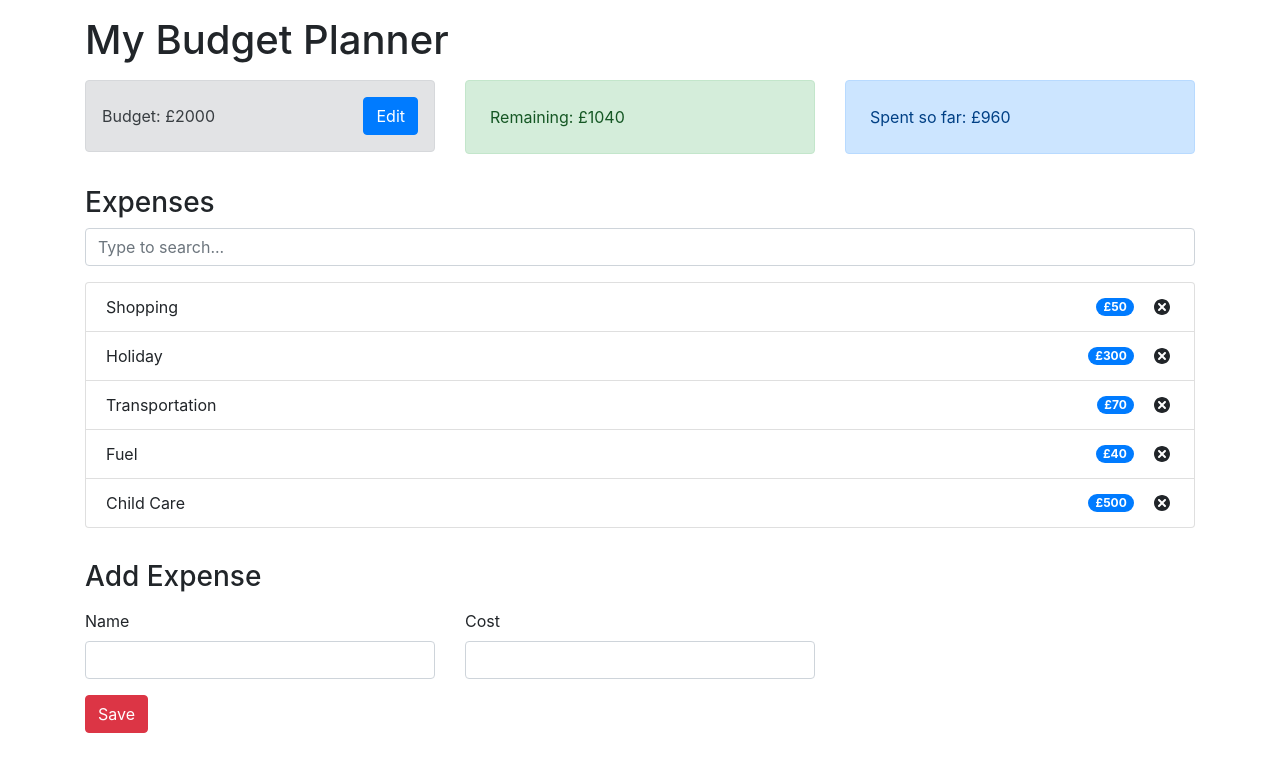
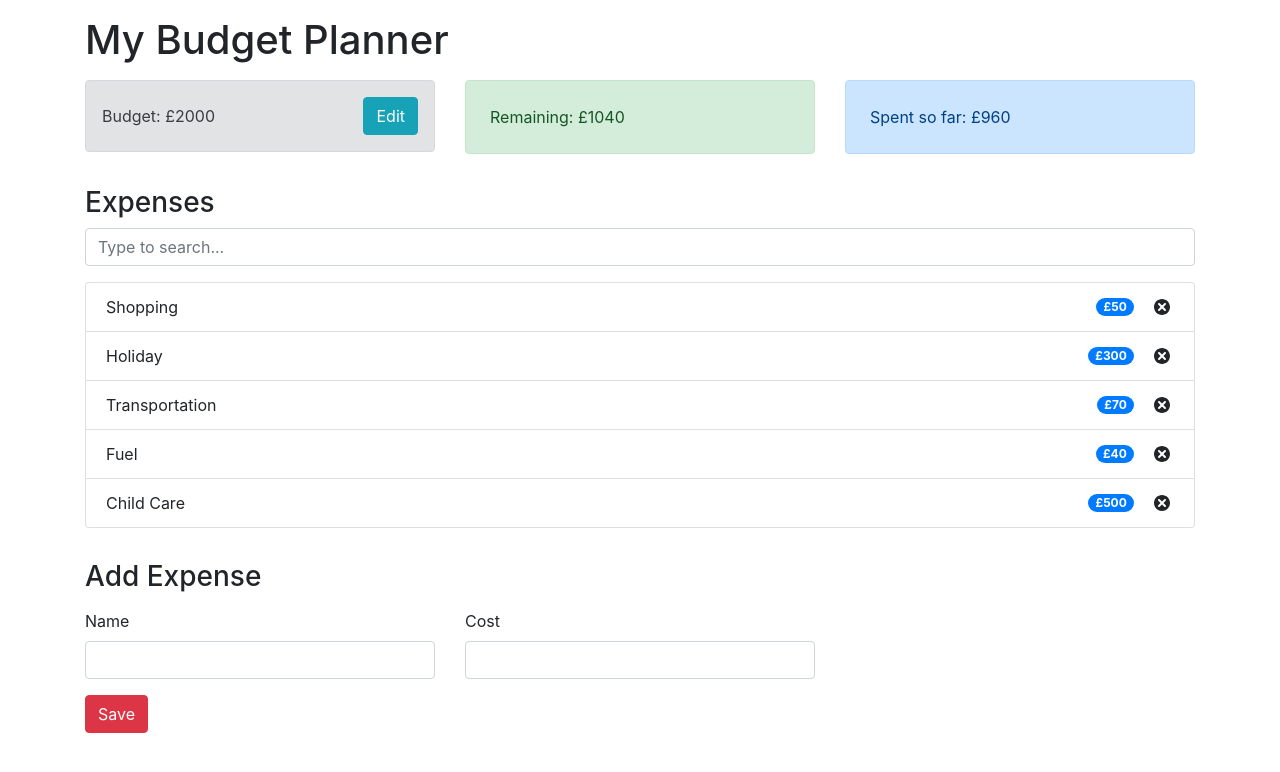
Before and after one commit to AbdulHakim96/react-budget-pal, a React (Create React App) app: page / in a window 1280 px wide. Shown: the top 772 px of the page. Built offline with nearby package versions, Linux system fonts and the light colour scheme.

Commit message:
1 file modified

```diff
--- a/src/components/ViewBudget.js
+++ b/src/components/ViewBudget.js
@@ -4,7 +4,7 @@
 	return (
 		<>
 			<span>Budget: £{props.budget}</span>
-			<button type='button' class='btn btn-primary' onClick={props.handleEditClick}>
+			<button type='button' class='btn btn-info' onClick={props.handleEditClick}>
 				Edit
 			</button>
 		</>
```
